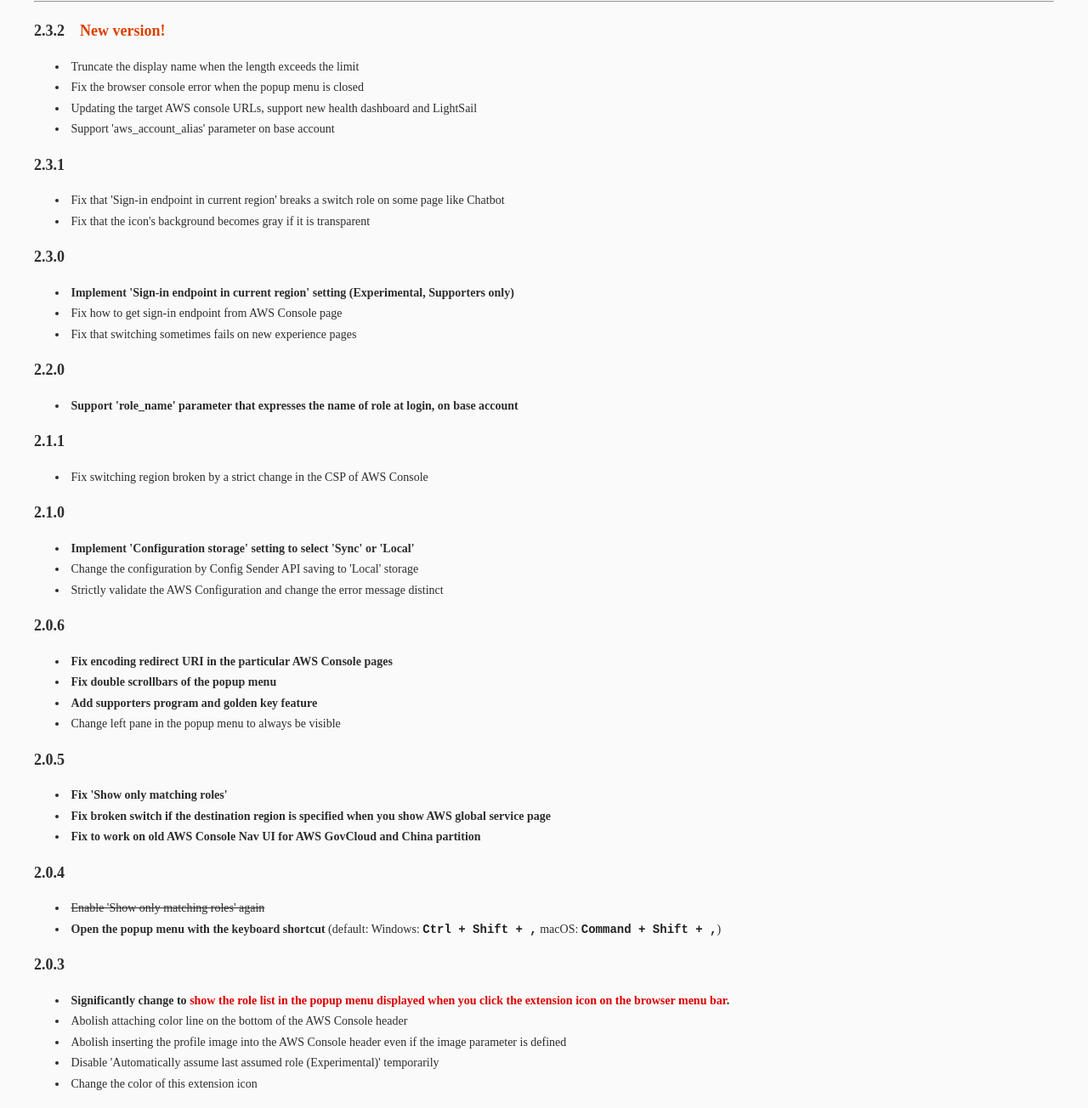
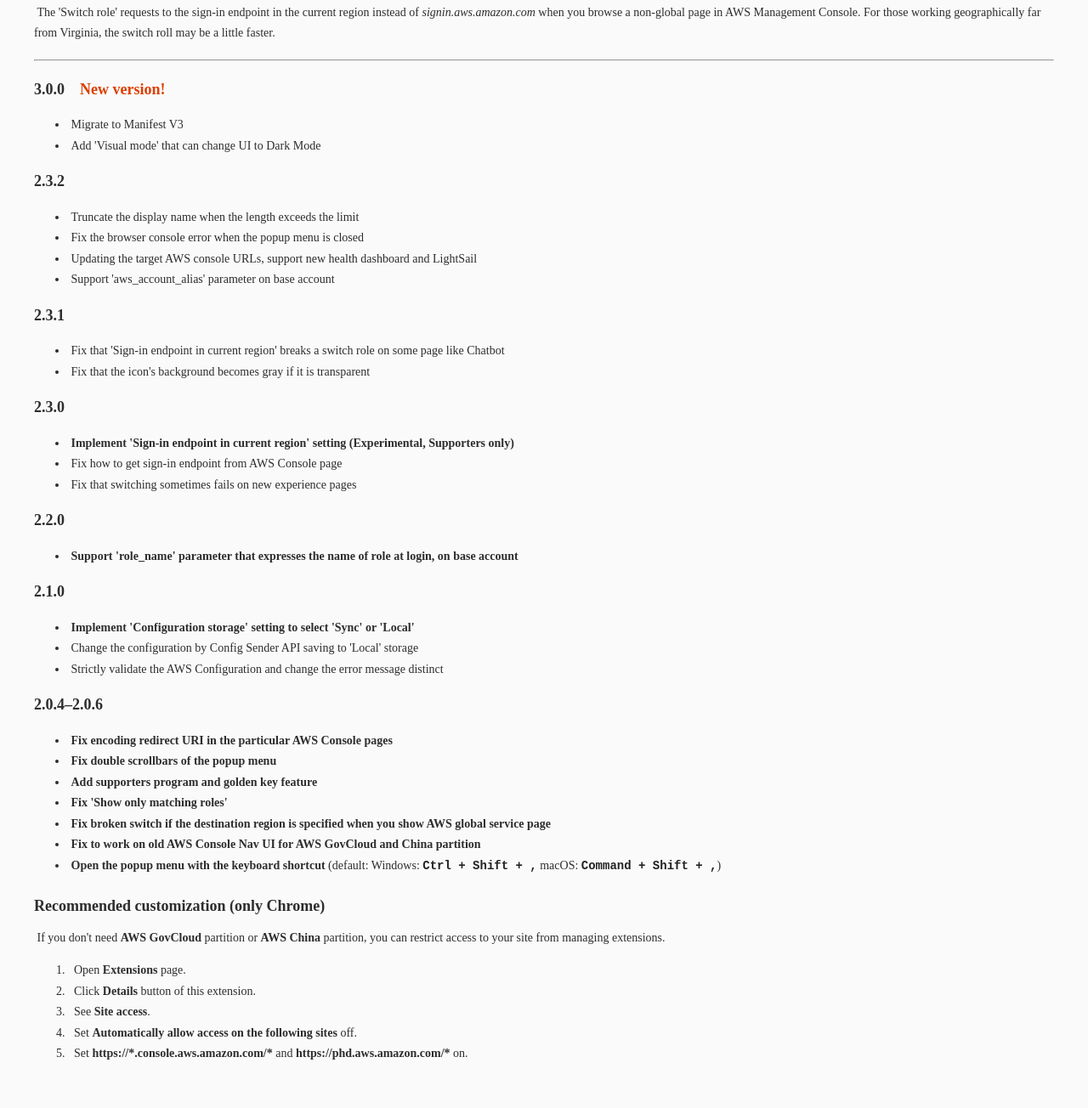
Before and after one commit to tilfinltd/aws-extend-switch-roles, a browser extension: page updated.html in a window 1280 px wide. Shown: the part 436-1740 px from the top of the page at 85% size. Drawn offline with Linux system fonts and the light colour scheme.

Commit message:
upate release notes

```diff
--- a/updated.html
+++ b/updated.html
@@ -39,6 +39,13 @@
 
   <section>
     <h2 style="color:#0099f2">Recent main updates</h2>
+    <h3>'Visual mode' setting</h3>
+    <p>
+      'Visual mode' has been added in the 'Configuration' to provide 3 options:
+      following the <b>browser default</b> settings derived from the OS settings,
+      or explicitly setting the mode to <b>light</b> or <b>dark</b>.
+    </p>
+
     <h3>'aws_account_alias' parameter</h3>
     <p>
       Previously, when you logged in your account alias, you had to set the alias to 'aws_account_id',
@@ -58,7 +65,13 @@
 
     <hr style="margin:18px 0">
 
-    <h2>2.3.2 <span style="margin-left:0.75em; color:rgb(221, 63, 0)">New version!</span></h2>
+    <h2>3.0.0 <span style="margin-left:0.75em; color:rgb(221, 63, 0)">New version!</span></h2>
+    <ul>
+      <li>Migrate to Manifest V3</li>
+      <li>Add 'Visual mode' that can change UI to Dark Mode</li>
+    </ul>
+
+    <h2>2.3.2</h2>
     <ul>
       <li>Truncate the display name when the length exceeds the limit</li>
       <li>Fix the browser console error when the popup menu is closed</li>
@@ -84,11 +97,6 @@
       <li><b>Support 'role_name' parameter that expresses the name of role at login, on base account</b></li>
     </ul>
 
-    <h2>2.1.1</h2>
-    <ul>
-      <li>Fix switching region broken by a strict change in the CSP of AWS Console</li>
-    </ul>
-
     <h2>2.1.0</h2>
     <ul>
       <li><b>Implement 'Configuration storage' setting to select 'Sync' or 'Local'</b></li>
@@ -96,34 +104,15 @@
       <li>Strictly validate the AWS Configuration and change the error message distinct</li>
     </ul>
 
-    <h2>2.0.6</h2>
+    <h2>2.0.4&ndash;2.0.6</h2>
     <ul>
       <li><b>Fix encoding redirect URI in the particular AWS Console pages</b></li>
       <li><b>Fix double scrollbars of the popup menu</b></li>
       <li><b>Add supporters program and golden key feature</b></li>
-      <li>Change left pane in the popup menu to always be visible</li>
-    </ul>
-
-    <h2>2.0.5</h2>
-    <ul>
       <li><b>Fix 'Show only matching roles'</b></li>
       <li><b>Fix broken switch if the destination region is specified when you show AWS global service page</b></li>
       <li><b>Fix to work on old AWS Console Nav UI for AWS GovCloud and China partition</b></li>
-    </ul>
-
-    <h2>2.0.4</h2>
-    <ul>
-      <li><s>Enable 'Show only matching roles' again</s></li>
       <li><b>Open the popup menu with the keyboard shortcut</b> (default: Windows: <code>Ctrl + Shift + ,</code> macOS: <code>Command + Shift + ,</code>)</li>
-    </ul>
-
-    <h2>2.0.3</h2>
-    <ul>
-      <li><b>Significantly change to <span style="color: #d00">show the role list in the popup menu displayed when you click the extension icon on the browser menu bar</span>.</b></li>
-      <li>Abolish attaching color line on the bottom of the AWS Console header</li>
-      <li>Abolish inserting the profile image into the AWS Console header even if the image parameter is defined</li>
-      <li>Disable 'Automatically assume last assumed role (Experimental)' temporarily</li>
-      <li>Change the color of this extension icon</li>
     </ul>
   </section>
 
```
Also changed, not shown: CHANGELOG.md.
